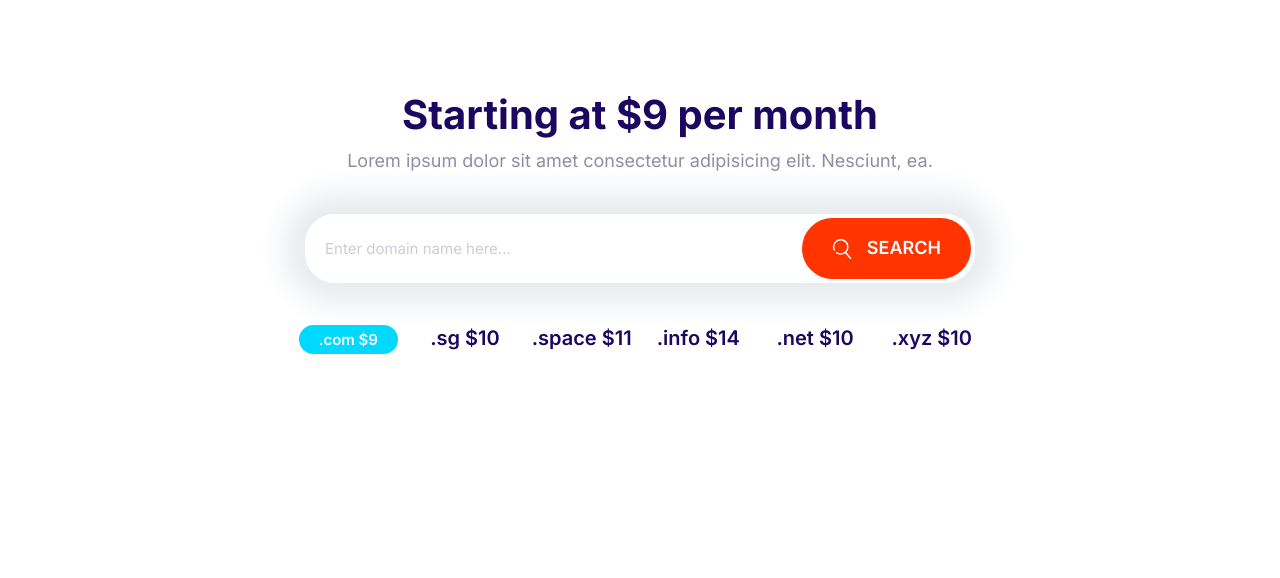
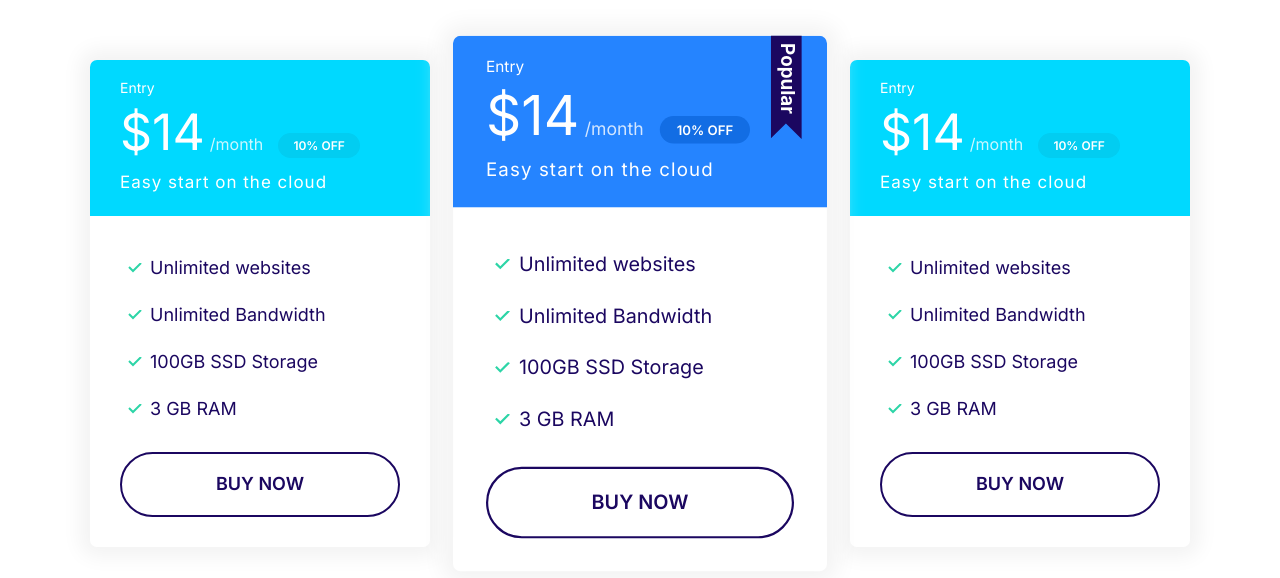
Before and after one commit to Ataara/Moshify, a plain HTML site: page index.html in a window 1280 px wide. Drawn offline with Linux system fonts and the light colour scheme.

Commit message:
creating the plan block and its styles

```diff
--- a/css/style.css
+++ b/css/style.css
@@ -326,11 +326,18 @@ a {
   color: #fff;
 }
 
+.card--primary .badge--primary {
+  background: #126de4;
+}
+
 .card--secondary .badge--secondary {
   background: #02cdf1;
 }
 
 /* plans */
+.plan{
+  transition: transform 0.2s ease-out;
+}
 
 .plan__name {
   color: #fff;
@@ -361,6 +368,10 @@ a {
   margin-bottom: 2rem;
 }
 
+.plan--popular{
+  transform: scale(1.1);
+}
+
 .plan--popular .card__header {
   position: relative;
 }
@@ -372,6 +383,14 @@ a {
   position: absolute;
   top: -6px;
   right: 5%;
+}
+
+.plan:hover{
+  transform: scale(1.05);
+}
+
+.plan--popular:hover{
+  transform: scale(1.15);
 }
 
 @media screen and (min-width: 1024px) {
@@ -702,26 +721,35 @@ nav {
 }
 
 /* Domain Block */
-.block-domain .input-group{
+.block-domain .input-group {
   box-shadow: 0 0 30px 20px #e6ebee;
   border: 0;
   margin: 4rem auto;
   max-width: 670px;
 }
 
-.block-domain__prices{
+.block-domain__prices {
   display: grid;
-  grid-template-columns: repeat(3,1fr);
-  grid-template-rows: repeat(2,6rem);
+  grid-template-columns: repeat(3, 1fr);
+  grid-template-rows: repeat(2, 6rem);
   font-size: 2rem;
   font-weight: 600;
   justify-items: center;
-  max-width:700px ;
-  margin:0 auto;
+  max-width: 700px;
+  margin: 0 auto;
 }
 
-@media screen and (min-width:768px){
-  .block-domain__prices{
-    grid-template-columns: repeat(auto-fit,minmax(100px,1fr));
+@media screen and (min-width: 768px) {
+  .block-domain__prices {
+    grid-template-columns: repeat(auto-fit, minmax(100px, 1fr));
   }
 }
+
+/* plans block */
+.block-plans .grid {
+  gap: 8rem 4rem;
+}
+
+.block-plans .card {
+  max-width: 500px;
+}
--- a/index.html
+++ b/index.html
@@ -14,30 +14,75 @@
     <link rel="stylesheet" href="css/style.css" />
   </head>
   <body>
-    <section class="block container block-domain">
-      <header class="block__header">
-        <h2>Starting at $9 per month</h2>
-        <p>
-          Lorem ipsum dolor sit amet consectetur adipisicing elit. Nesciunt, ea.
-        </p>
-      </header>
-      <div class="input-group">
-        <input type="text" class="input" placeholder="Enter domain name here..." />
-        <button class="btn btn--accent">
-          <svg class="icon icon--white">
-            <use xlink:href="images/sprite.svg#search"></use></svg>
-          Search
-        </button>
+    <section class="block container block-plans">
+      <div class="grid grid--1x3">
+        <div class="plan">
+          <div>
+            <div class="card card--secondary">
+              <header class="card__header">
+                <h3 class="plan__name">Entry</h3>
+                <span class="plan__price">$14</span>
+                <span class="plan__billing-cycle">/month</span>
+                <span class="badge badge--secondary badge--small">10% OFF</span>
+                <span class="plan__description">Easy start on the cloud</span>
+              </header>
+              <div class="card__body">
+                <ul class="list list__tick">
+                  <li class="list__item">Unlimited websites</li>
+                  <li class="list__item">Unlimited Bandwidth</li>
+                  <li class="list__item">100GB SSD Storage</li>
+                  <li class="list__item">3 GB RAM</li>
+                </ul>
+                <button class="btn btn--outline btn--block">Buy Now</button>
+              </div>
+            </div>
+          </div>
+        </div>
+        <div class="plan plan--popular">
+          <div>
+            <div class="card card--primary">
+              <header class="card__header">
+                <h3 class="plan__name">Entry</h3>
+                <span class="plan__price">$14</span>
+                <span class="plan__billing-cycle">/month</span>
+                <span class="badge badge--primary badge--small">10% OFF</span>
+                <span class="plan__description">Easy start on the cloud</span>
+              </header>
+              <div class="card__body">
+                <ul class="list list__tick">
+                  <li class="list__item">Unlimited websites</li>
+                  <li class="list__item">Unlimited Bandwidth</li>
+                  <li class="list__item">100GB SSD Storage</li>
+                  <li class="list__item">3 GB RAM</li>
+                </ul>
+                <button class="btn btn--outline btn--block">Buy Now</button>
+              </div>
+            </div>
+          </div>
+        </div>
+        <div class="plan">
+          <div>
+            <div class="card card--secondary">
+              <header class="card__header">
+                <h3 class="plan__name">Entry</h3>
+                <span class="plan__price">$14</span>
+                <span class="plan__billing-cycle">/month</span>
+                <span class="badge badge--secondary badge--small">10% OFF</span>
+                <span class="plan__description">Easy start on the cloud</span>
+              </header>
+              <div class="card__body">
+                <ul class="list list__tick">
+                  <li class="list__item">Unlimited websites</li>
+                  <li class="list__item">Unlimited Bandwidth</li>
+                  <li class="list__item">100GB SSD Storage</li>
+                  <li class="list__item">3 GB RAM</li>
+                </ul>
+                <button class="btn btn--outline btn--block">Buy Now</button>
+              </div>
+            </div>
+          </div>
+        </div>
       </div>
-      <ul class="list block-domain__prices">
-        <li><span class="badge badge--secondary">.com $9</span></li>
-        <li>.sg $10</li>
-        <li>.space $11</li>
-        <li>.info $14</li>
-        <li>.net $10</li>
-        <li>.xyz $10</li>
-      </ul>
     </section>
-    <script src="js/main.js"></script>
   </body>
 </html>
```
Also changed, not shown: components/plans block.html (added, +70 -0 lines).
